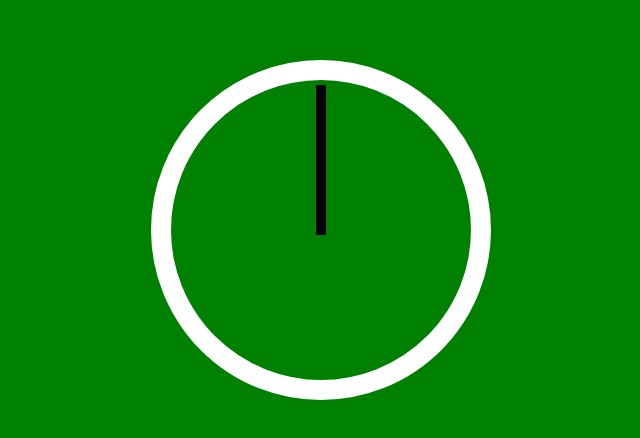
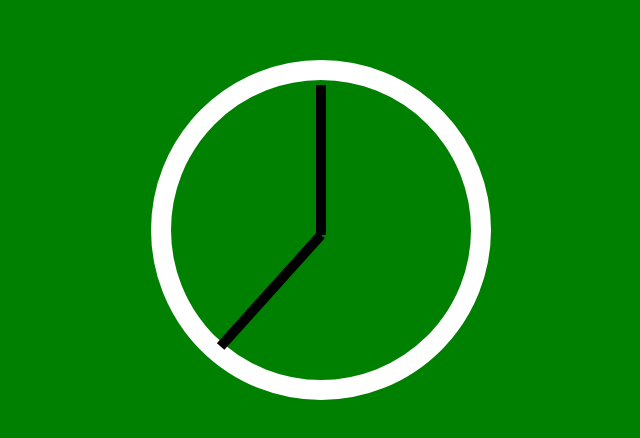
Before and after one commit to treaganbirbal/js_clock, a plain HTML site: page index.html in a window 1280 px wide. Shown: the part 178-616 px from the top of the page, without its empty margins (319-959 px from the left). Drawn offline with Linux system fonts and the light colour scheme.

Commit message:
sec hand moving

```diff
--- a/app.js
+++ b/app.js
@@ -6,8 +6,18 @@ document.addEventListener("DOMContentLoaded", () => {
 
     let time = new Date()
 
-    // window.setInterval(() => {
-    // console.log(time), 5000})
+
+
+    const setDate = () => {
+        const now = new Date()
+        const seconds = now.getSeconds()
+        const secondsDegrees = ((seconds/60) * 360)
+        secHand.style.transform = `rotate(${secondsDegrees}deg)`
+        console.log(seconds)
+    }
+
+  setInterval(setDate, 1000)
+
 
     document.querySelectorAll('.hand')[2].addEventListener('click', (event) => {
        console.log(event.target)
--- a/styles.css
+++ b/styles.css
@@ -25,7 +25,7 @@ body{
     position: relative;
     width: 100%;
     height: 100%;
-    transform: rotateY(-3px);
+    transform: rotateY(-1px);
 }
 
 .hand{
@@ -36,6 +36,6 @@ body{
     top: 50%;
     transform-origin: 100%;
     transform: rotate(90deg);
-    transition: all 0.5s;
-    -moz-transition-timing-function: cubic-bezier(0.1, 2.7, 0.58, 1)
+    transition: all 0.05s;
+    transition-timing-function: cubic-bezier(0.1, 2.7, 0.58, 1)
 }
```
